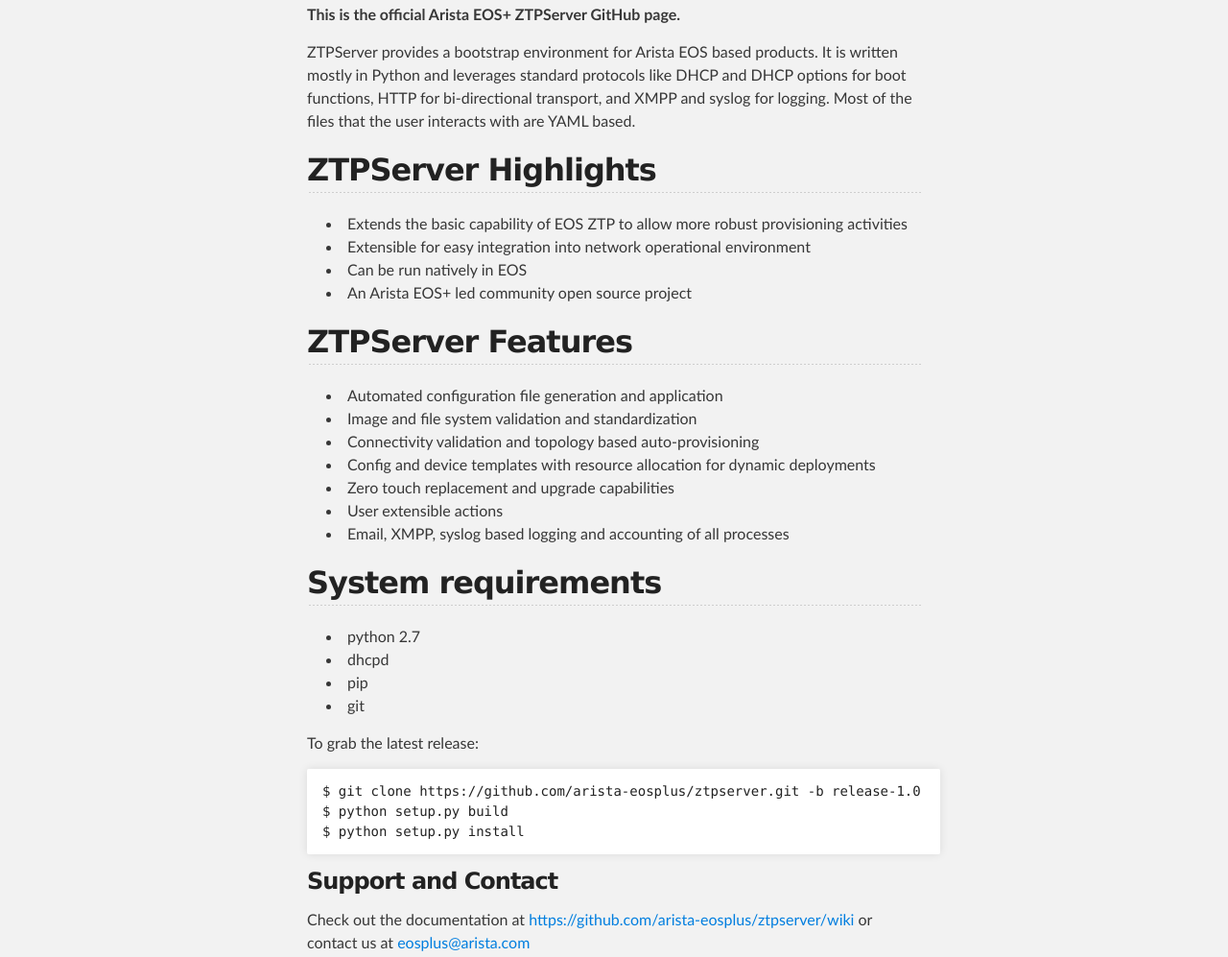
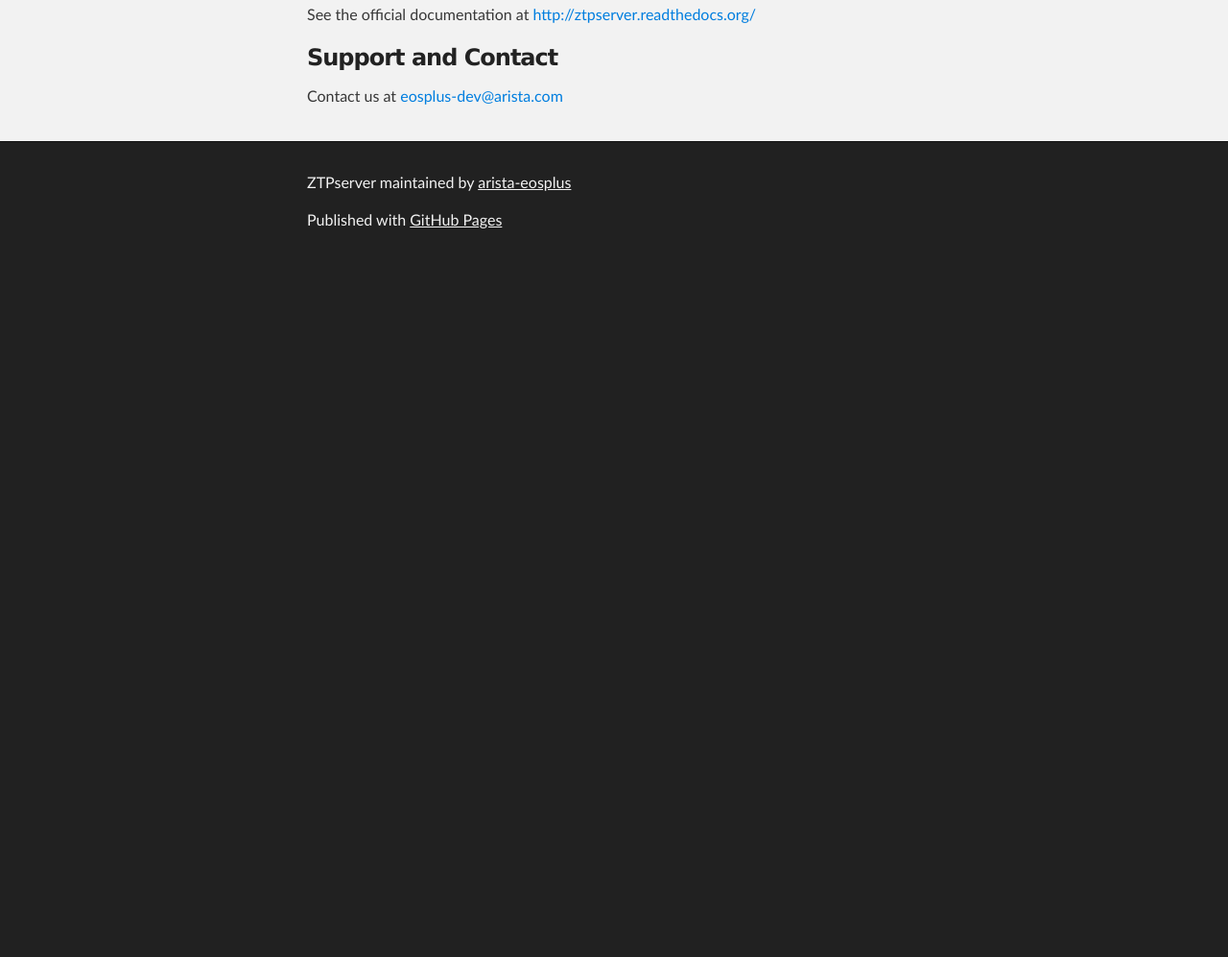
Before and after one commit to arista-eosplus/ztpserver, a plain HTML site: page index.html in a window 1280 px wide. Shown: the part 357-1354 px from the top of the page at 96% size. After the commit the page ends 800 px from the top, so only its background shows below. Drawn offline with Linux system fonts and the light colour scheme.

Commit message:
Update email and direct users to ReadTheDocs

```diff
--- a/index.html
+++ b/index.html
@@ -34,51 +34,12 @@
         <h1>
 <a name="arista-eos-ztpserver" class="anchor" href="#arista-eos-ztpserver"><span class="octicon octicon-link"></span></a>Arista EOS+ ZTPserver</h1>
 
-<p><strong>This is the official Arista EOS+ ZTPServer GitHub page.</strong></p>
-
-<p>ZTPServer provides a bootstrap environment for Arista EOS based products. It is written mostly in Python and leverages standard protocols like DHCP and DHCP options for boot functions, HTTP for bi-directional transport, and XMPP and syslog for logging. Most of the files that the user interacts with are YAML based. </p>
-
-<h2>
-<a name="ztpserver-highlights" class="anchor" href="#ztpserver-highlights"><span class="octicon octicon-link"></span></a><strong>ZTPServer Highlights</strong>
-</h2>
-
-<ul>
-<li>Extends the basic capability of EOS ZTP to allow more robust provisioning activities</li>
-<li>Extensible for easy integration into network operational environment</li>
-<li>Can be run natively in EOS</li>
-<li>An Arista EOS+ led community open source project</li>
-</ul><h2>
-<a name="ztpserver-features" class="anchor" href="#ztpserver-features"><span class="octicon octicon-link"></span></a><strong>ZTPServer Features</strong>
-</h2>
-
-<ul>
-<li>Automated configuration file generation and application</li>
-<li>Image and file system validation and standardization</li>
-<li>Connectivity validation and topology based auto-provisioning</li>
-<li>Config and device templates with resource allocation for dynamic deployments</li>
-<li>Zero touch replacement and upgrade capabilities</li>
-<li>User extensible actions</li>
-<li>Email, XMPP, syslog based logging and accounting of all processes</li>
-</ul><h2>
-<a name="system-requirements" class="anchor" href="#system-requirements"><span class="octicon octicon-link"></span></a><strong>System requirements</strong>
-</h2>
-
-<ul>
-<li>python 2.7</li>
-<li>dhcpd</li>
-<li>pip</li>
-<li>git</li>
-</ul><p>To grab the latest release:</p>
-
-<pre><code>$ git clone https://github.com/arista-eosplus/ztpserver.git -b release-1.0
-$ python setup.py build
-$ python setup.py install
-</code></pre>
+<p>See the official documentation at <a href="http://ztpserver.readthedocs.org/">http://ztpserver.readthedocs.org/</a></p>
 
 <h3>
 <a name="support-and-contact" class="anchor" href="#support-and-contact"><span class="octicon octicon-link"></span></a>Support and Contact</h3>
 
-<p>Check out the documentation at <a href="https://github.com/arista-eosplus/ztpserver/wiki">https://github.com/arista-eosplus/ztpserver/wiki</a> or contact us at <a href="mailto:eosplus@arista.com">eosplus@arista.com</a></p>
+<p>Contact us at <a href="mailto:eosplus-dev@arista.com">eosplus-dev@arista.com</a></p>
       </section>
     </div>
 
```
